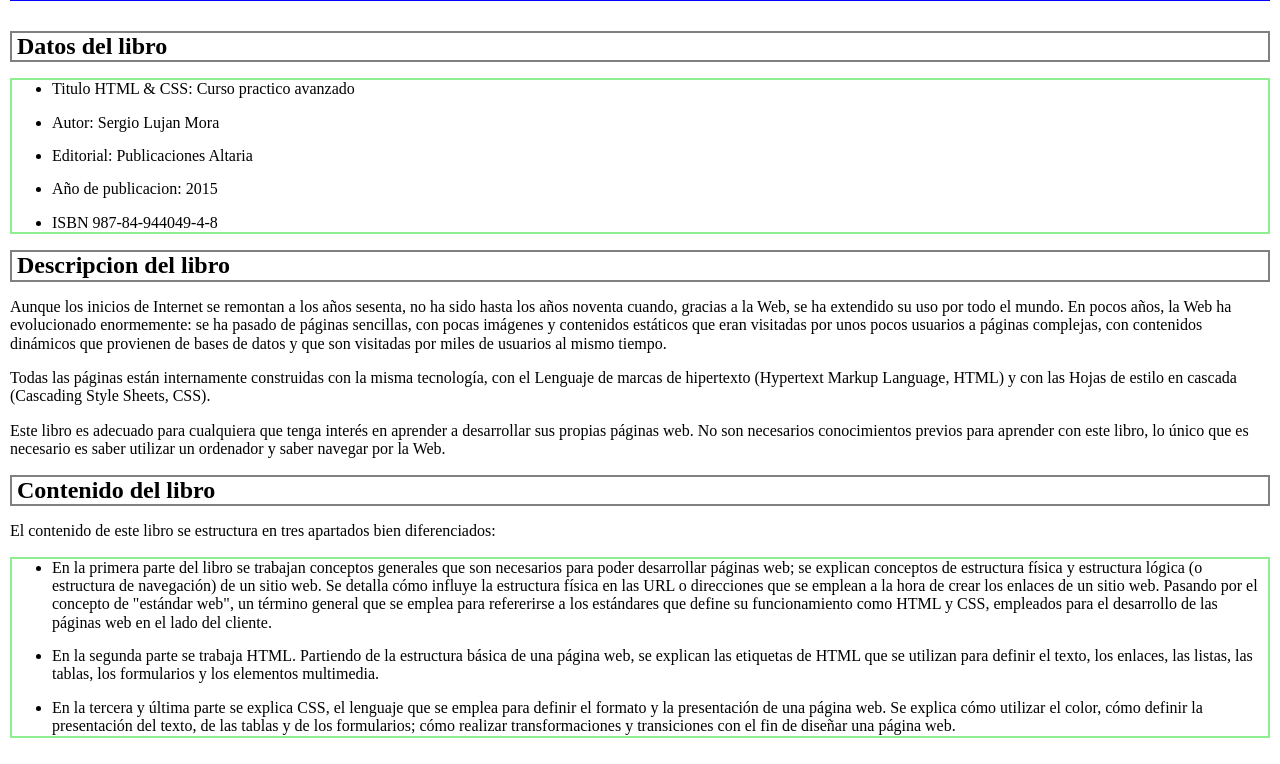
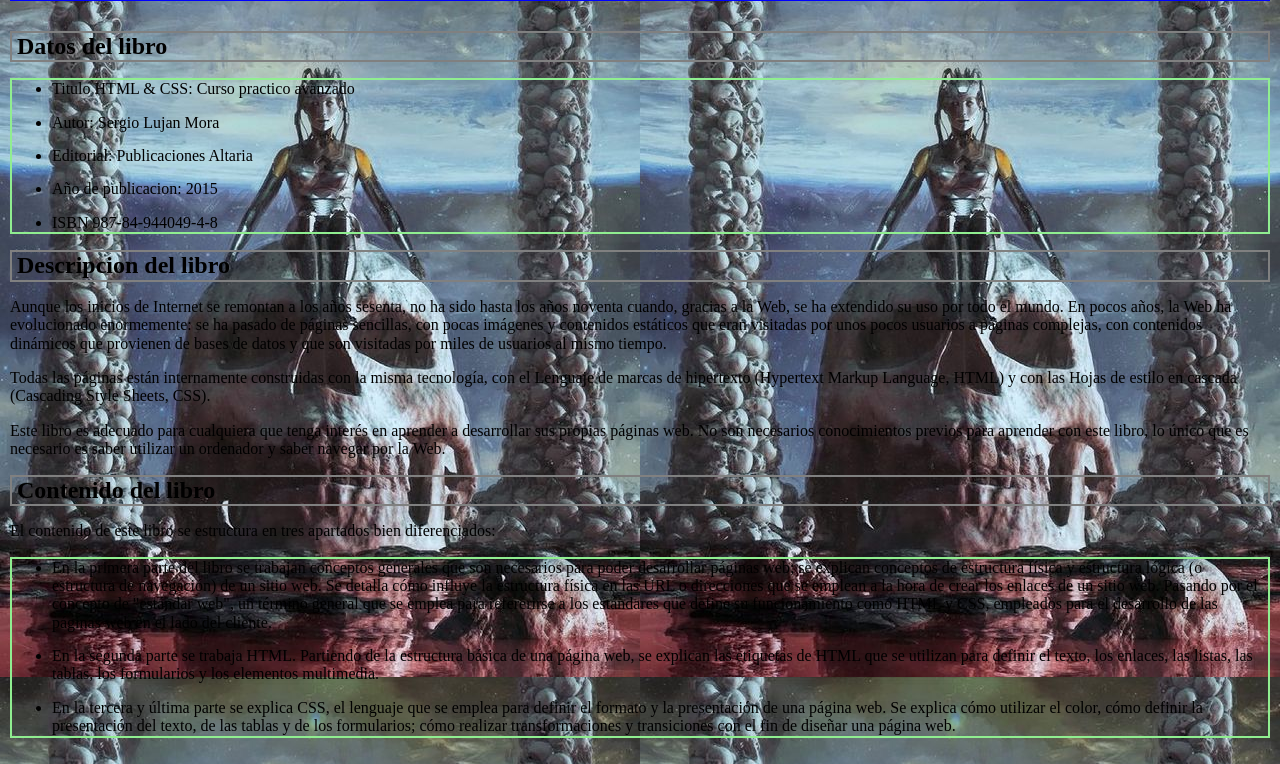
Before and after one commit to basgomcesar/pagina_ejercicio, a plain HTML site: page index.html in a window 1280 px wide. Shown: the part 123-887 px from the top of the page. Drawn offline with Linux system fonts and the light colour scheme.

Commit message:
Update estilo.css

```diff
--- a/estilo.css
+++ b/estilo.css
@@ -1,4 +1,5 @@
 body{
+     background-image:url("craneo.jpg");
      padding: 10px;
 }
 .topic{
```
